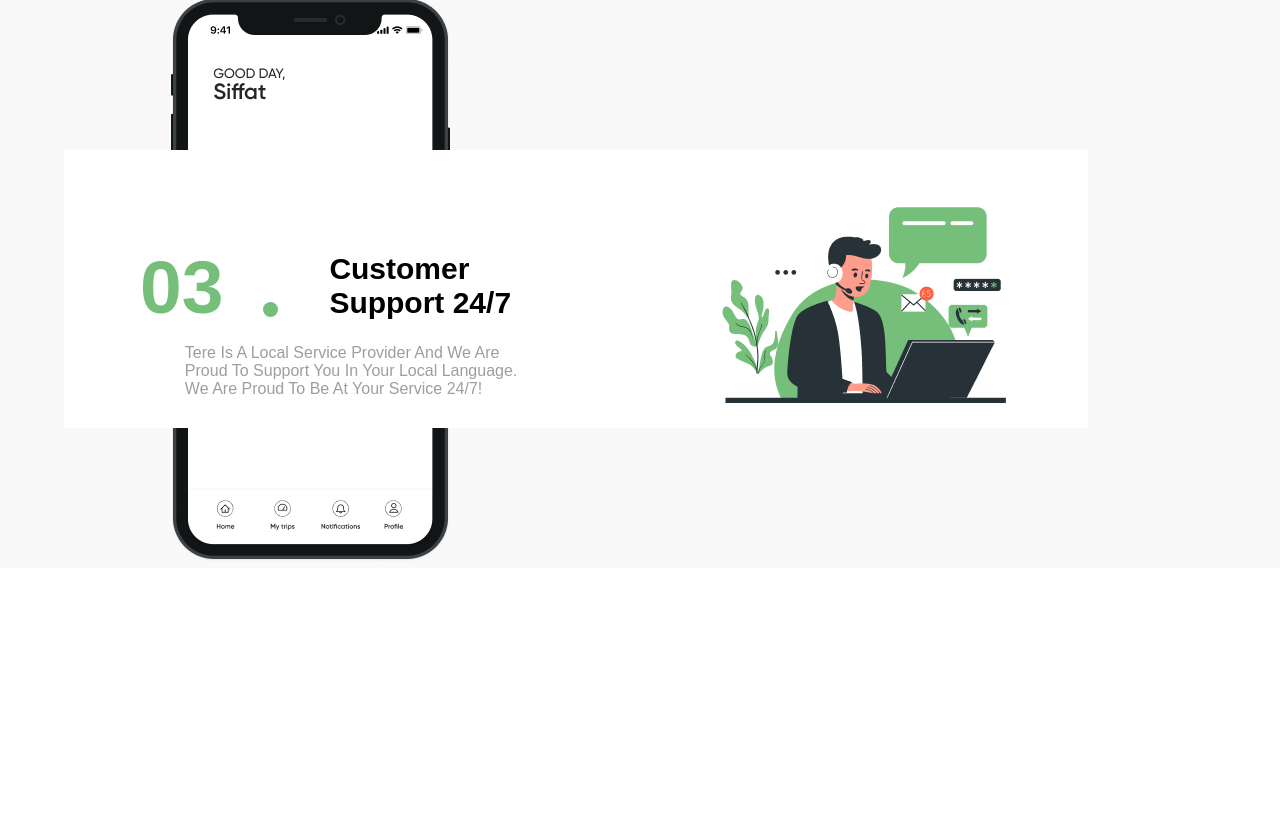
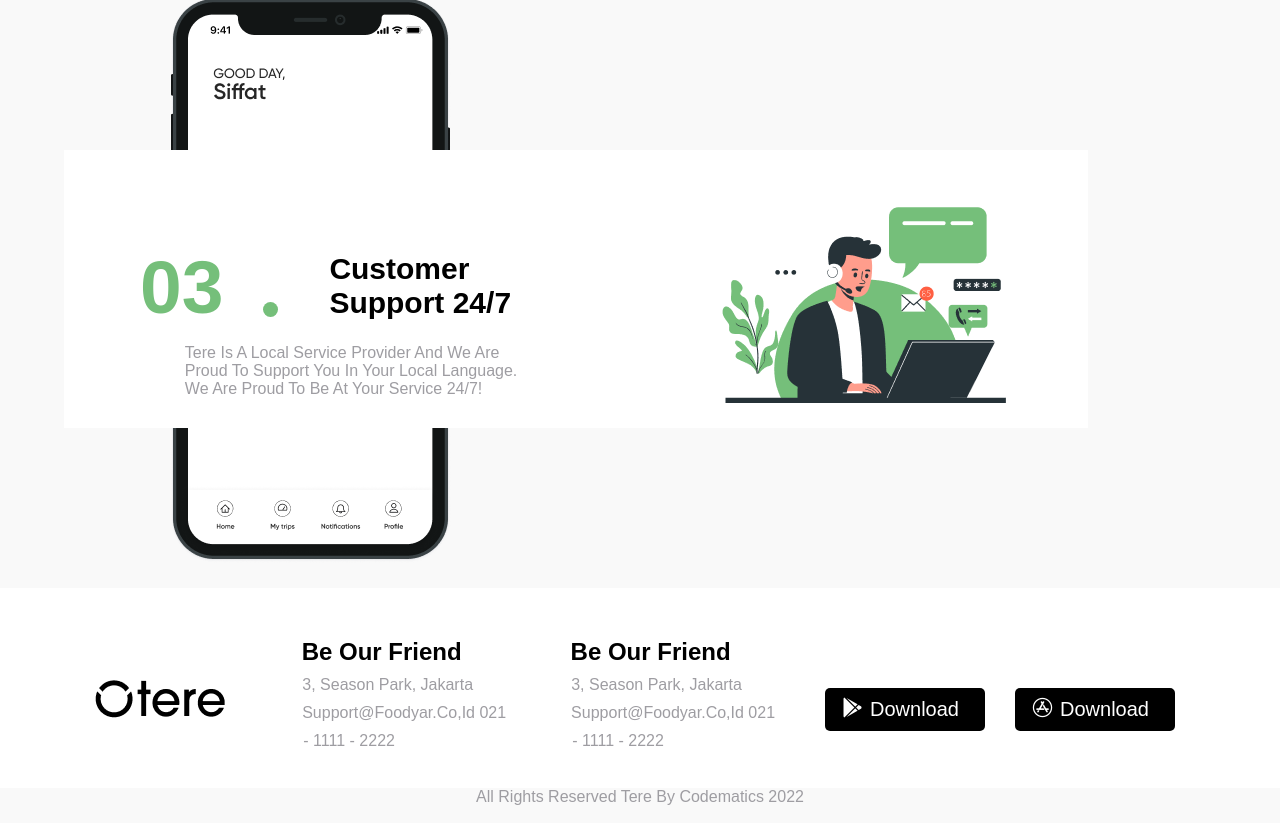
Before and after one commit to Shoaib-Khan90/Tree, a plain HTML site: page index.html in a window 1280 px wide. Shown: the part 2714-3537 px from the top of the page. Before the commit the page ends 3282 px from the top, so only its background shows below. Drawn offline with Linux system fonts and the light colour scheme.

Commit message:
updated changes

```diff
--- a/index.html
+++ b/index.html
@@ -151,9 +151,40 @@
 
             <div class="footer">
             <footer>
+                    <div class="foot">
+                        <img src="Group 3701.png" alt="">
+                    </div>
 
-            </footer>
-       </div>
+                    <div class="foottext">
+                        <div class="text7">
+                        <h2 style="font-family: Arial, Helvetica, sans-serif; margin-bottom: 10px;">Be Our Friend</h2>
+                        <p style="font-family: Arial, Helvetica, sans-serif; color: #9e9da2; margin-bottom: 10px; margin-left:12px;">3, Season Park, Jakarta</p>
+                        <p style="font-family: Arial, Helvetica, sans-serif; color: #9e9da2; margin-bottom: 10px; margin-left: 45px;">Support@Foodyar.Co,Id 021</p>
+                        <p style="font-family: Arial, Helvetica, sans-serif; color: #9e9da2; margin-left: -65px; ">- 1111 - 2222</p>
+                    </div>
+
+                    <div style="margin-left: 20px;" class="text8">
+                         <h2 style="font-family: Arial, Helvetica, sans-serif; margin-bottom: 10px;">Be Our Friend</h2>
+                        <p style="font-family: Arial, Helvetica, sans-serif; color: #9e9da2; margin-bottom: 10px; margin-left:12px;">3, Season Park, Jakarta</p>
+                        <p style="font-family: Arial, Helvetica, sans-serif; color: #9e9da2; margin-bottom: 10px; margin-left: 45px;">Support@Foodyar.Co,Id 021</p>
+                        <p style="font-family: Arial, Helvetica, sans-serif; color: #9e9da2; margin-left: -65px; ">- 1111 - 2222</p>
+                    </div>
+
+                    <div class="last">
+                        <i style="color: white; margin-left: 5px; font-size: 20px;" class="fa-brands fa-google-play "></i>
+                        <p style="font-family: Arial, Helvetica, sans-serif; margin-left: 5px; font-size: 20px; color: white;">Download</p>
+                    </div>
+
+                    <div style="margin-left: 30px;" class="last">
+                        <i style="color: white; margin-left: 5px; font-size: 20px;"class="fa-brands fa-app-store"></i>
+                        <p style="font-family: Arial, Helvetica, sans-serif; margin-left: 5px; font-size: 20px; color: white;">Download</p>
+                    </div>
+                    </div>
+                </footer>
+            </div>
+            <div style="height: 35px;" class="p">
+            <p style="text-align: center;  font-family: Arial, Helvetica, sans-serif; color: #9e9da2;">All Rights Reserved Tere By Codematics 2022</p>
+            </div>
        </div>
 </body>
 </html>
--- a/style.css
+++ b/style.css
@@ -249,3 +249,48 @@
         display: flex;
         margin-top: 10%;
 }
+
+.footer{
+        width: 100%;
+        border: 2px solid white;
+        background-color: white;
+        height: 200px;
+        margin-top: 20px;
+}
+
+.footer>footer>.foot{
+                padding: 30px;
+                margin-top: 50px;
+                /* border: 1px solid black ; */
+                width: 20%;
+                text-align: end;
+
+}
+
+.footer>footer>.foot>img{
+                        margin-top: 10px;
+}
+
+.footer>footer>.foottext{
+                        /* border: 1px solid black; */
+                        width: 100%;
+                        text-align: center;
+                        margin-top: -9%;
+                        display: flex;
+}
+
+.footer>footer>.foottext>.text7{
+                                margin-left: 20%;
+}
+
+.footer>footer>.foottext>.last{
+                                display: flex;
+                                /* border: 1px solid black; */
+                                width: 160px;
+                                padding: 10px;
+                                height: 15%;
+                                margin-left: 50px;
+                                margin-top: 50px;
+                                background-color: black;
+                                border-radius:5px ;
+}
```
